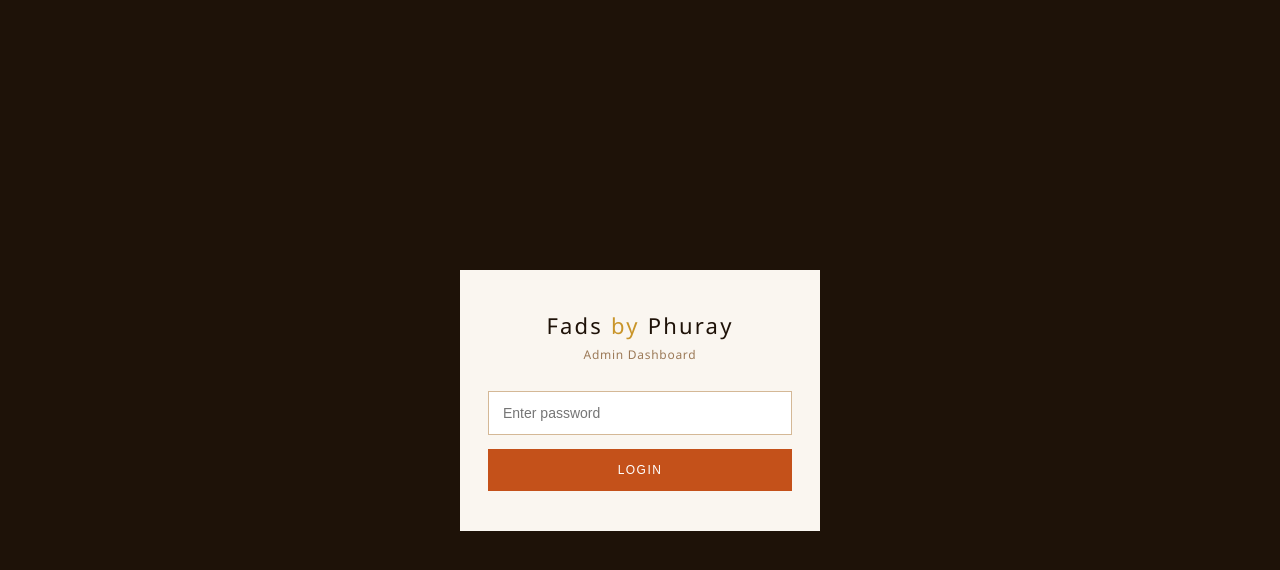
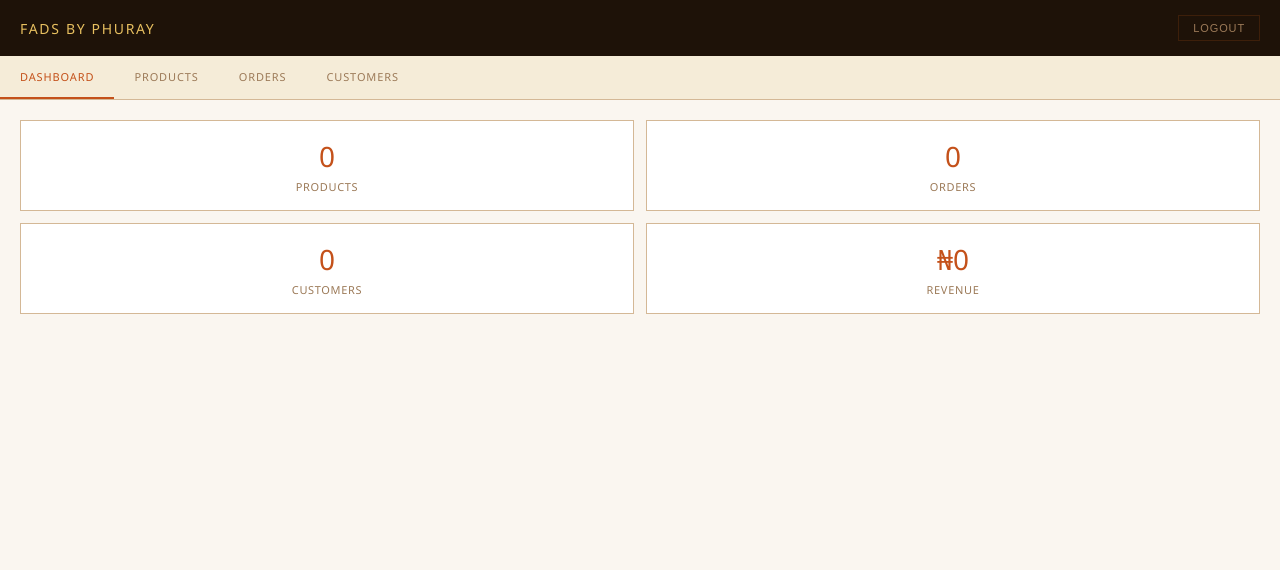
Before and after one commit to Chrisimade/fadsbyphuray-backend, a website: page admin.html in a window 1280 px wide. Drawn offline with Linux system fonts and the light colour scheme.

Commit message:
Update admin.html

```diff
--- a/admin.html
+++ b/admin.html
@@ -17,7 +17,7 @@ body{font-family:'Segoe UI',sans-serif;background:#FAF6F0;color:#1E1208;}
 .login-btn{width:100%;background:#C4511A;color:white;border:none;padding:14px;font-size:12px;letter-spacing:0.12em;text-transform:uppercase;cursor:pointer;font-weight:500;}
 .login-btn:hover{background:#E8793A;}
 .login-error{font-size:12px;color:#C4511A;margin-top:10px;display:none;}
-.admin-page{display:none;width:100%;}
+.admin-page{display:block;width:100%;}
 .admin-nav{background:#1E1208;padding:0 20px;height:56px;display:flex;align-items:center;justify-content:space-between;position:sticky;top:0;z-index:100;}
 .admin-nav-logo{font-size:14px;font-weight:500;color:#E8C060;letter-spacing:0.12em;text-transform:uppercase;}
 .admin-nav-right{display:flex;gap:12px;align-items:center;}
@@ -88,16 +88,7 @@ body{font-family:'Segoe UI',sans-serif;background:#FAF6F0;color:#1E1208;}
 </head>
 <body>
 
-<!-- LOGIN -->
-<div class="login-page" id="loginPage">
-  <div class="login-box">
-    <div class="login-logo">Fads <span>by</span> Phuray</div>
-    <p class="login-sub">Admin Dashboard</p>
-    <input type="password" class="login-input" id="passwordInput" placeholder="Enter password" onkeypress="if(event.key==='Enter')login()">
-    <button class="login-btn" onclick="login()">Login</button>
-    <p class="login-error" id="loginError">Incorrect password. Try again.</p>
-  </div>
-</div>
+
 
 <!-- ADMIN -->
 <div class="admin-page" id="adminPage">
@@ -221,25 +212,6 @@ body{font-family:'Segoe UI',sans-serif;background:#FAF6F0;color:#1E1208;}
 const API = 'https://fadsbyphuray-backend.onrender.com';
 const ADMIN_PASSWORD = 'Imadeofure@2001';
 
-function login() {
-  const pwd = document.getElementById('passwordInput').value;
-  if (pwd === ADMIN_PASSWORD) {
-    document.getElementById('loginError').style.display = 'none';
-    document.getElementById('loginPage').setAttribute('style', 'display:none !important');
-    document.getElementById('adminPage').setAttribute('style', 'display:block !important; width:100%');
-    sessionStorage.setItem('fbp_admin', 'true');
-    loadDashboard();
-  } else {
-    document.getElementById('loginError').style.display = 'block';
-    document.getElementById('loginError').textContent = 'Incorrect password. Try again.';
-  }
-}
-function logout() {
-  sessionStorage.removeItem('fbp_admin');
-  document.getElementById('loginPage').style.display = 'flex';
-  document.getElementById('adminPage').style.display = 'none';
-  document.getElementById('passwordInput').value = '';
-}
 
 window.onload = function() {
   if (sessionStorage.getItem('fbp_admin') === 'true') {
```
